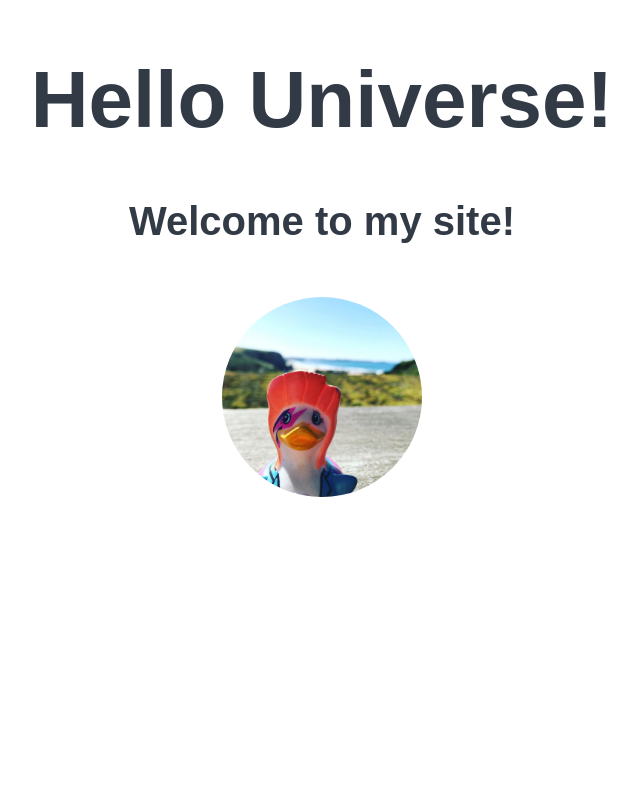
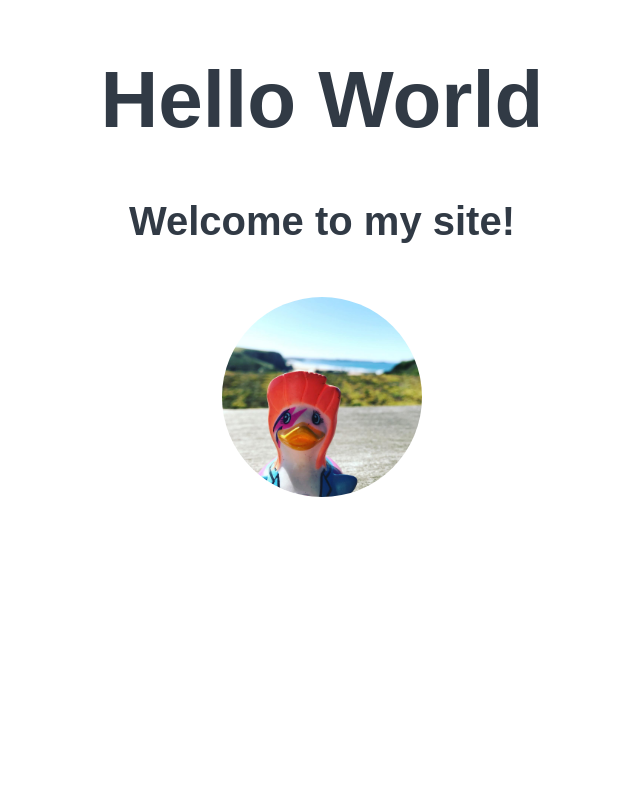
Before and after one commit to tasjali/beginners-week-one, a plain HTML site: page index.html in a window 1280 px wide. Shown: the top 800 px of the page, without its empty margins (326-966 px from the left). Drawn offline with Linux system fonts and the light colour scheme.

Commit message:
Revert "Update index.html"
This reverts commit 6a2d569b0c5cc84f4695d58dce16f410741731c0.

```diff
--- a/index.html
+++ b/index.html
@@ -7,7 +7,7 @@
 </head>
 <body>
 <div>
-  <h1>Hello Universe!</h1>
+  <h1>Hello World</h1>
   <h2>Welcome to my site!</h2>
 <img src="./duck.jpg" alt="A local image" width="200px">
 </div>
```
